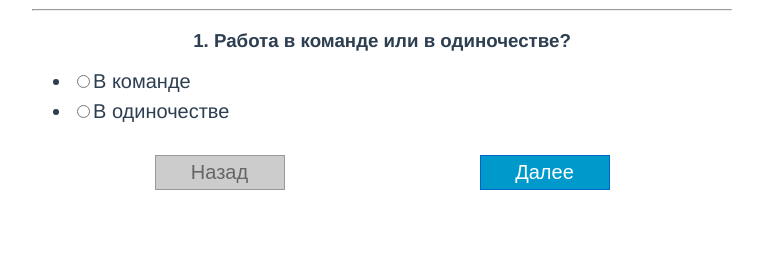
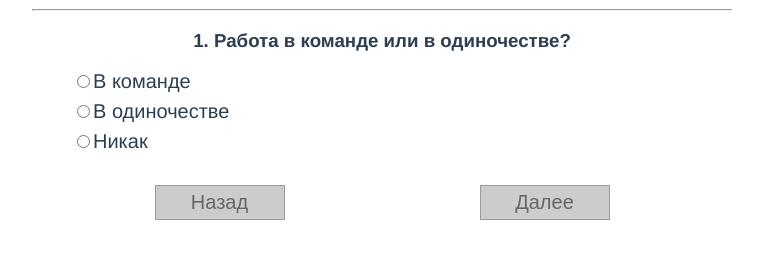
Before and after one commit to zd-alex/vue-quiz, a Vue app: page / in a window 1280 px wide. Shown: the part 157-416 px from the top of the page, without its empty margins (258-1021 px from the left). Built offline with nearby package versions, Linux system fonts and the light colour scheme.

Commit message:
it works

```diff
--- a/src/App.vue
+++ b/src/App.vue
@@ -18,7 +18,9 @@
       />
       <div class="btns">
         <my-button @click="prevQ" :disabled="forbiddenPrev"> Назад</my-button>
-        <my-button @click="nextQ"> {{ buttonText }}</my-button>
+        <my-button @click="nextQ" :disabled="forbiddenNext">
+          {{ buttonText }}</my-button
+        >
       </div>
     </div>
     <div v-if="isCompleted">
@@ -44,7 +46,7 @@ export default {
     return {
       curInxQst: 0,
       forbiddenPrev: true,
-      forbiddenNext: false,
+      forbiddenNext: true,
       buttonText: "Далее",
       isCompleted: false,
       initially: false,
@@ -53,7 +55,7 @@ export default {
           id: 1,
           qtype: "radio",
           questionText: "Работа в команде или в одиночестве?",
-          answerOptions: ["В команде", "В одиночестве"],
+          answerOptions: ["В команде", "В одиночестве", "Никак"],
         },
         {
           id: 2,
@@ -141,14 +143,26 @@ export default {
     handleChange(obj) {
       let index = obj[0];
       let checked = obj[1];
-      if (checked && this.questionsList[this.curInxQst].qtype!=='radio') {
-        if (!this.userAnswer.includes(index))
-          this.userAnswer.push(index);
-      } else {
-        this.userAnswer = this.userAnswer.filter((x) => x !== index);
-      }
-      if (this.questionsList[this.curInxQst].qtype==='radio') this.userAnswer = [index]
+
+      if (this.questionsList[this.curInxQst].qtype !== "radio") {
+        if (checked) {
+          if (!this.userAnswer.includes(index)) this.userAnswer.push(index);
+        } else {
+          this.userAnswer = this.userAnswer.filter((x) => x !== index);
+        }
+      } else this.userAnswer = [index];
       this.userAnswers[this.curInxQst] = this.userAnswer.slice();
+
+      // if (this.userAnswer.length === 0) {
+      //   this.forbiddenNext = true;
+      // } else this.forbiddenNext = false;
+      this.canOpenNextPage()
+    },
+    canOpenNextPage() {
+      console.log('can or not?')
+      if (this.userAnswer.length === 0) {
+        this.forbiddenNext = true;
+      } else this.forbiddenNext = false;
     },
   },
   computed: {
@@ -168,8 +182,9 @@ export default {
     curAnswer() {
       if (this.userAnswers[this.curInxQst]) {
         return this.userAnswers[this.curInxQst];
-      } else
-      return [];
+      } else {
+        return [];
+      }
     },
   },
   watch: {
@@ -179,29 +194,44 @@ export default {
         this.forbiddenPrev = true;
       } else this.forbiddenPrev = false;
 
-      if (newValue === this.questionsList.length - 1) {
-        this.forbiddenNext = true;
-      } else this.forbiddenNext = false;
+      // if (this.userAnswer.length === 0) {
+      //   this.forbiddenNext = true;
+      // } else this.forbiddenNext = false;
 
-      if (newValue < oldValue) {
-        this.userAnswer = this.userAnswers[newValue]
+
+      if (this.userAnswers[newValue] !== undefined) {
+        this.userAnswer = this.userAnswers[newValue];
+      } else {
+        this.userAnswer = [];
       }
-      else {this.userAnswer = []}
+      this.canOpenNextPage()
     },
+    // userAnswer() {
+    //   if (this.userAnswer.length === 0) {
+    //     this.forbiddenNext = true;
+    //   } else this.forbiddenNext = false;
+    // },
     initially() {
       if (this.initially) {
         this.buttonText = "Далее";
         this.curInxQst = 0;
         this.isCompleted = false;
         this.initially = false;
-        for (let i = 0; i < this.questionsList.length; i++) {
-          this.questionsList[i].answer = {};
-        }
+        this.userAnswers = [];
+        this.userAnswer = [];
+        // for (let i = 0; i < this.questionsList.length; i++) {
+        //   this.questionsList[i].answer = {};
+        // }
 
         console.log("clear");
       }
     },
   },
+  // created () {
+  //   this.list.forEach((val) => {
+  //     this.$watch(() => val, this.canNextPage, {deep: true});
+  //   });
+  // },
 };
 </script>
 
--- a/src/components/AnswerItem.vue
+++ b/src/components/AnswerItem.vue
@@ -5,6 +5,7 @@
         :type="qType"
         :value="idx"
         v-model="checked"
+        :checked="checked"
 
         @change='updateInput'
       />{{ text }}
@@ -13,8 +14,7 @@
 </template>
 
 <script>
-//:qCurrent='qCurrent'
-        // :value="idx"
+
 export default {
   props: {
     // modelValue: [String, Number],
@@ -45,7 +45,7 @@ export default {
 
       let key = e.target.value
       let value = e.target.checked
-      console.log(key, value);
+      console.log(e, key, value);
       this.$emit('picked', [key,value])
     },
   },
--- a/src/components/AnswerList.vue
+++ b/src/components/AnswerList.vue
@@ -3,6 +3,7 @@
     <ul class="answer__options">
       <answer-item
         v-for="(item, index) in answerOptions"
+
         :selected="tmp(index)"
         :text="item"
         :key="index"
@@ -18,6 +19,7 @@
 </template>
 
 <script>
+//
 import AnswerItem from "./AnswerItem";
 export default {
   props: {
@@ -35,6 +37,11 @@ export default {
       type: Array,
       required: true
     },
+    // data() {
+    //     return {
+    //         modelData: []
+    //     }
+    // },
   },
 
   components: { AnswerItem },
@@ -44,7 +51,6 @@ export default {
             //     console.log('checked', this.checkedAnswers[i])
 
           if (this.checkedAnswers.length) {
-
             return this.checkedAnswers.includes(index.toString())
           } else return false
       },
@@ -60,7 +66,7 @@ export default {
 
 <style scoped>
 .answer__options {
-  /* list-style: none; */
+  list-style: none;
   text-align: left;
   /* height: 100px; */
 }
```
Also changed, not shown: 11 other files (tests, documents, lock files or other folders).
